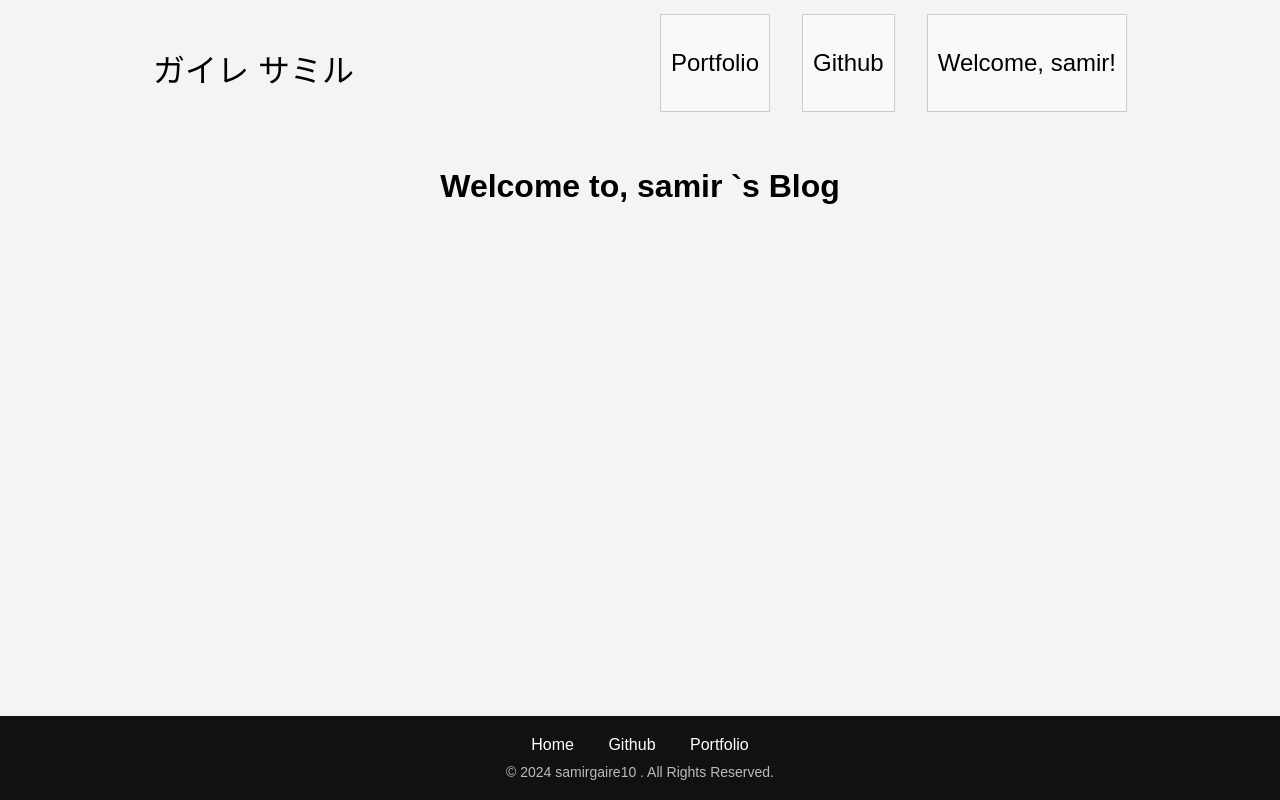
After one commit to samirgaire10/PHP, a PHP site: page /SNS/Connect.php in a window 1280 px wide. The commit adds this page. Run offline with PHP 8.4, Linux system fonts and the light colour scheme.

Commit message:
sns connect

```diff
--- a/Note/note.php
+++ b/Note/note.php
@@ -87,6 +87,7 @@
 
                 <h2>Saved Notes</h2>
             </center>
+
             <?php
             $delimiter = "---END OF NOTE---";
             $files = glob("*.txt");
--- /dev/null
+++ b/SNS/Connect.php
@@ -0,0 +1,73 @@
+<!DOCTYPE html>
+<html lang="en">
+
+<head>
+    <meta charset="UTF-8">
+    <meta name="viewport" content="width=device-width, initial-scale=1.0">
+    <title>Blog</title>
+    <link rel="stylesheet" href="../style.css">
+</head>
+
+<body>
+
+    <nav id="desktop-nav">
+        <div class="logo">
+            <a href="https://samirgaire10.github.io/Portfolio/" target="_blank" rel="noopener noreferrer">ガイレ サミル</a>
+        </div>
+        <div>
+            <ul class="nav-links">
+                <li><a href="#">Portfolio</a></li>
+                <li><a href="#">Github</a></li>
+                <li><a href="../user/userdata.php">
+                        <?php
+                        $username = 'Guest User';
+                        $filePath = '../user/user_data.json';
+
+                        if (file_exists($filePath)) {
+                            $jsonData = file_get_contents($filePath);
+                            $data = json_decode($jsonData, true);
+
+                            if (isset($data['username'])) {
+                                $username = $data['username'];
+                            }
+                        }
+
+                        echo "<p>Welcome, $username!</p>";
+                        ?>
+
+
+                    </a></li>
+                <!-- <li><a href="#projects">Projects</a></li>
+                <li><a href="./lg/jp.html">Japanese</a></li> -->
+            </ul>
+        </div>
+    </nav>
+
+    <div class="wrapper">
+        <main class="content">
+
+            <h1> <?php  echo "<p>Welcome to, $username `s   Blog</p>"; ?> </h1>
+
+
+
+
+
+
+        </main>
+
+
+
+
+        <footer class="footer">
+            <div class="footer-container">
+                <div class="footer-links">
+                    <a href="../index.php">Home</a>
+                    <a href="https://github.com/samirgaire10/">Github</a>
+                    <a href="https://samirgaire10.github.io/Portfolio/">Portfolio</a>
+                </div>
+                <p>&copy; 2024 samirgaire10 . All Rights Reserved.</p>
+            </div>
+        </footer>
+</body>
+
+</html>
--- /dev/null
+++ b/user/user_data.json
@@ -0,0 +1,10 @@
+{
+    "username": "samir",
+    "age": "20",
+    "sex": "male",
+    "email": "samirgaire100@gmail.com",
+    "favorites": " ",
+    "twitter": "",
+    "github": "",
+    "privacy_policy": true
+}
```
Also changed, not shown: index.php (+8 -0 lines), icons/sns.png (added).
